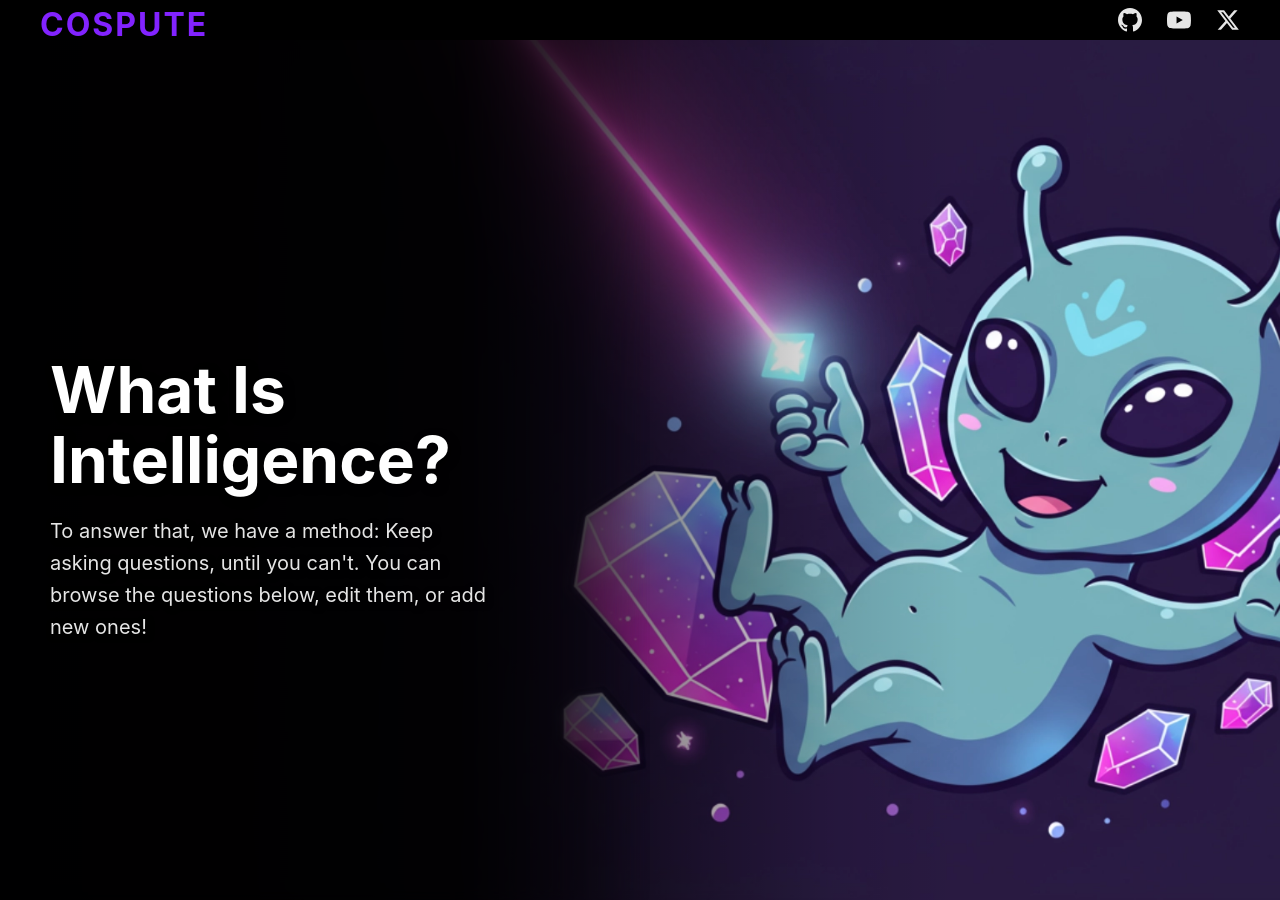
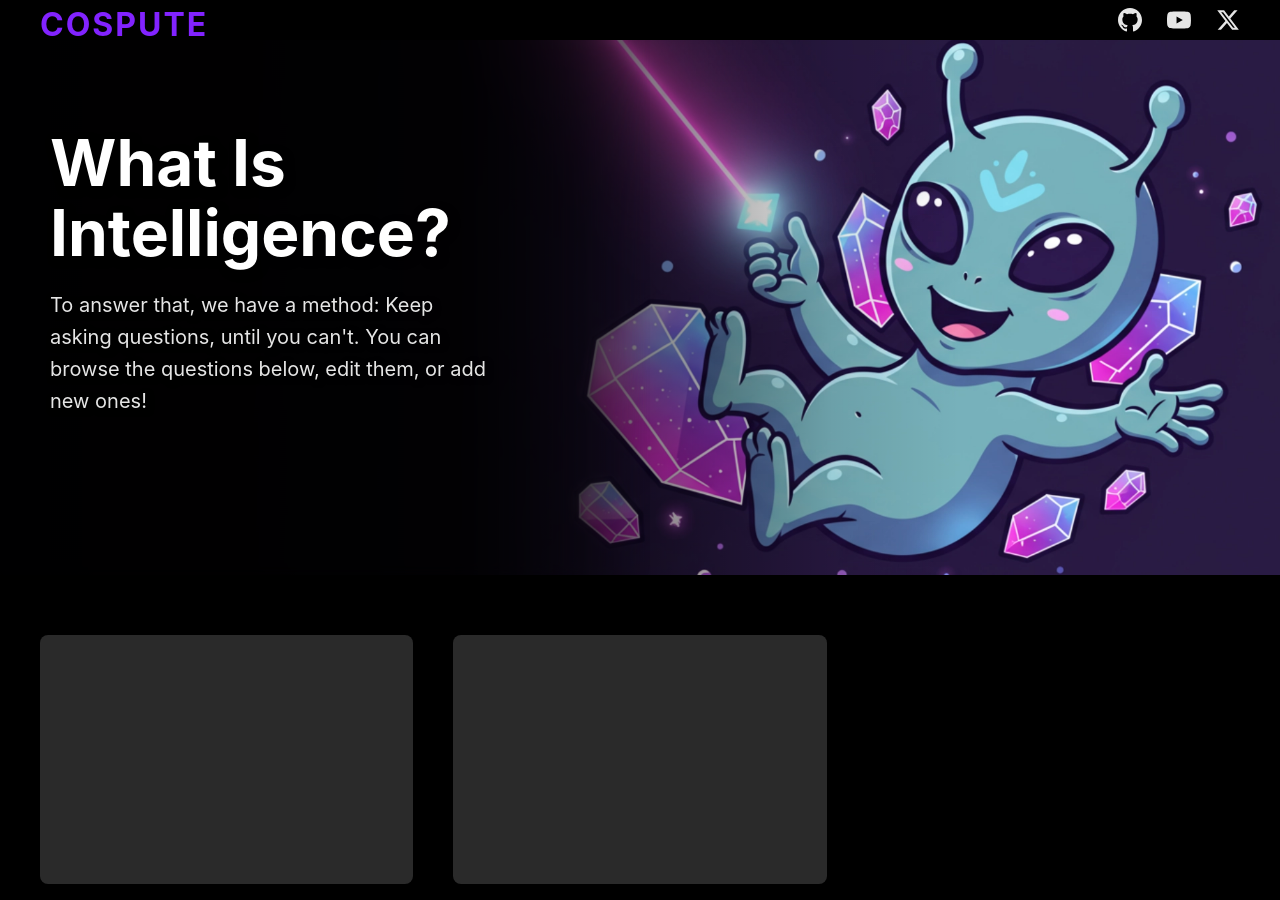
Before and after one commit to cospute/cospute.github.io, a Jekyll site: the page built from index.html, in a window 1280 px wide and 900 px high. Built offline with Jekyll 4.4.1, drawn with Linux system fonts in a browser that asks for light colours.

Commit message:
Update style.css

```diff
--- a/assets/css/style.css
+++ b/assets/css/style.css
@@ -73,9 +73,8 @@ nav a:hover .social-icon {
 }
 
 .hero {
-    padding-top: 10%;
+    padding: 10% 0;
     position: relative;
-    height: 100vh;
     width: 100%;
     overflow: hidden;
     display: flex;
```
